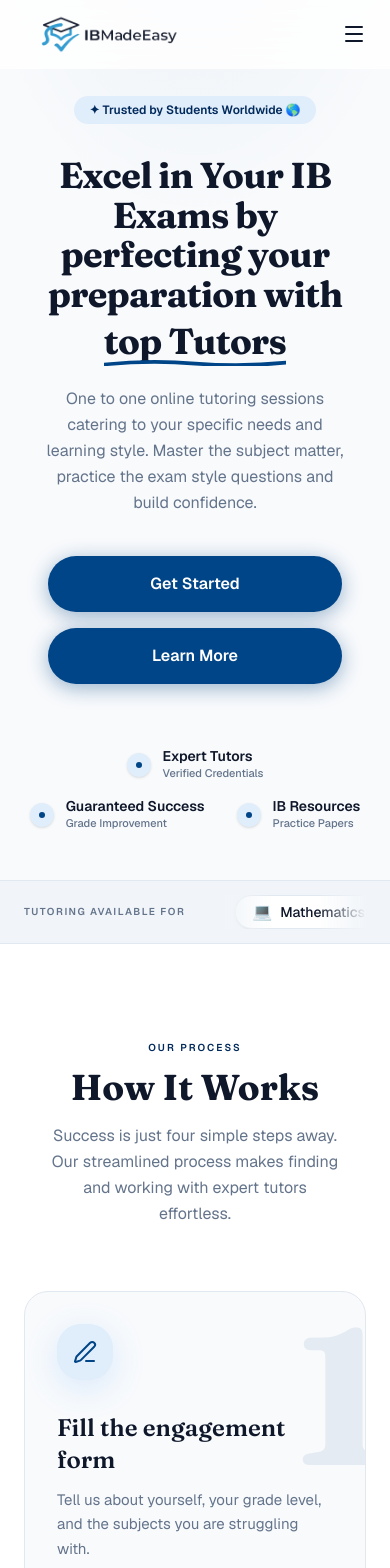
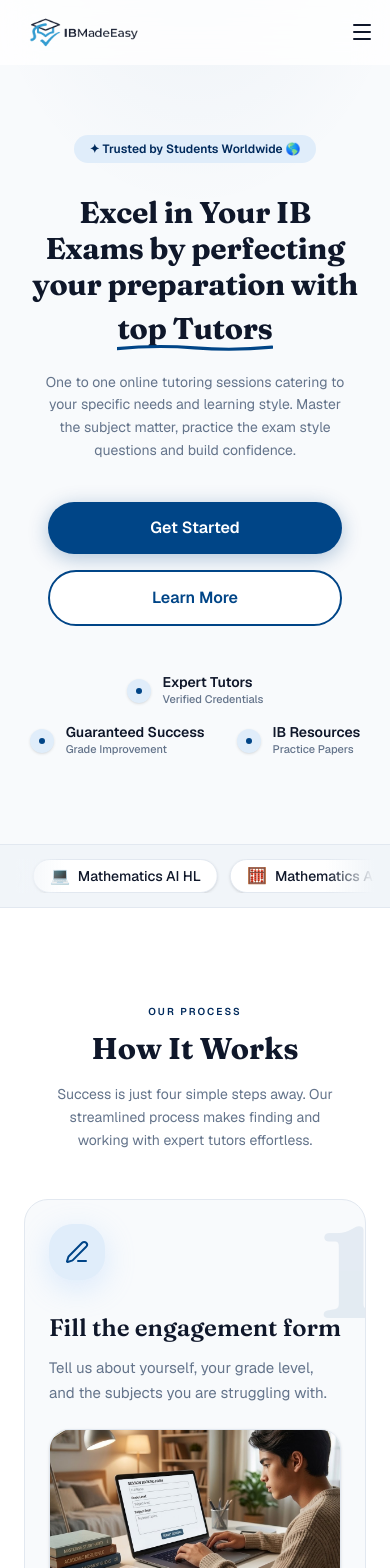
Before and after one commit to Shivamsinghmer/IBOnline, a Next.js app: page / in a window 390 px wide. Shown: the top 1568 px of the page. Built offline with nearby package versions, Linux system fonts and the light colour scheme.

Commit message:
feat: add initial UI components for site layout and key sections including Navbar, Footer, Hero, CTABanner, HowItWorks, SubjectsStrip, and Testimonials.

```diff
--- a/components/layout/Footer.tsx
+++ b/components/layout/Footer.tsx
@@ -26,21 +26,21 @@ const Footer = () => {
   ];
 
   return (
-    <footer className="bg-[var(--dark)] pt-24 pb-12 overflow-hidden">
+    <footer className="bg-[var(--dark)] pt-16 sm:pt-24 pb-12 overflow-hidden">
       <div className="container max-w-6xl mx-auto px-6">
-        <div className="grid grid-cols-1 md:grid-cols-2 lg:grid-cols-4 gap-16 mb-20">
+        <div className="grid grid-cols-1 sm:grid-cols-2 lg:grid-cols-4 gap-10 md:gap-16 mb-16 sm:mb-20">
           {/* Brand Column */}
           <div className="flex flex-col items-start lg:col-span-1">
             <Link
               href="/"
-              className="relative flex items-center h-14 w-56 transition-opacity hover:opacity-80"
+              className="relative flex items-center h-12 sm:h-14 w-48 sm:w-56 transition-opacity hover:opacity-80"
             >
               <Image
                 src="/logo.png"
                 alt="IBMadeEasy Logo"
                 width={224}
                 height={56}
-                className="h-25 w-auto object-contain brightness-0 invert"
+                className="h-20 sm:h-25 w-auto object-contain brightness-0 invert"
               />
             </Link>
             <p className="text-[#6b7280] font-body text-sm leading-relaxed max-w-xs mt-4">
--- a/components/layout/Navbar.tsx
+++ b/components/layout/Navbar.tsx
@@ -28,23 +28,25 @@ const Navbar = () => {
     <header
       className={cn(
         "fixed top-0 left-0 right-0 z-50 transition-all duration-300",
-        scrolled
-          ? "bg-white/90 backdrop-blur-xl border-b border-[var(--border)] py-3"
-          : "bg-white/80 backdrop-blur-lg border-b border-transparent py-4"
+        mobileMenuOpen
+          ? "bg-white border-b border-[var(--border)] py-3"
+          : scrolled
+            ? "bg-white/90 backdrop-blur-xl border-b border-[var(--border)] py-3"
+            : "bg-white/80 backdrop-blur-lg border-b border-transparent py-4"
       )}
     >
-      <nav className="container max-w-6xl mx-auto px-6 flex items-center justify-between">
+      <nav className="container max-w-6xl mx-auto px-4 sm:px-6 flex items-center justify-between">
         {/* Logo */}
         <Link
           href="/"
-          className="relative flex items-center h-9 w-64 transition-opacity hover:opacity-80"
+          className="relative flex items-center h-8 sm:h-9 w-48 sm:w-64 transition-opacity hover:opacity-80"
         >
           <Image
             src="/logo.png"
             alt="IBMadeEasy Logo"
             width={256}
             height={90}
-            className="h-20 w-auto object-contain"
+            className="h-16 sm:h-20 w-auto object-contain"
             priority
           />
         </Link>
--- a/components/sections/CTABanner.tsx
+++ b/components/sections/CTABanner.tsx
@@ -197,19 +197,19 @@ const CTABanner = () => {
   };
 
   return (
-    <section id="contact-form" className="relative z-10 mx-6 my-12">
-      <div className="max-w-6xl mx-auto bg-[var(--primary-light)] rounded-3xl p-12 md:p-16">
-        <div className="grid grid-cols-1 md:grid-cols-2 gap-12 items-center">
+    <section id="contact-form" className="relative z-10 mx-4 sm:mx-6 my-12 sm:my-20">
+      <div className="max-w-6xl mx-auto bg-[var(--primary-light)] rounded-3xl p-8 sm:p-12 md:p-16">
+        <div className="grid grid-cols-1 md:grid-cols-2 gap-10 md:gap-12 items-center">
 
           {/* Left Half */}
-          <div className="flex flex-col items-start">
+          <div className="flex flex-col items-start px-2 sm:px-0">
             <span className="text-[10px] uppercase tracking-[0.2em] text-[var(--primary-dark)] font-semibold mb-3">
               Start Today
             </span>
-            <h2 className="text-[44px] font-heading font-bold text-[var(--dark)] leading-tight mb-4">
+            <h2 className="text-3xl sm:text-[44px] font-heading font-bold text-[var(--dark)] leading-tight mb-4">
               Ready to Ace Your Next Exam?
             </h2>
-            <p className="text-base font-body text-[var(--dark)] opacity-70 mb-8 max-w-sm leading-relaxed">
+            <p className="text-sm sm:text-base font-body text-[var(--dark)] opacity-70 mb-8 max-w-sm leading-relaxed">
               Join hundreds of other happy students and start your journey towards academic excellence today.
             </p>
 
@@ -230,7 +230,7 @@ const CTABanner = () => {
           </div>
 
           {/* Right Half: Form Card */}
-          <div className="bg-white rounded-2xl p-7 shadow-[0_20px_60px_rgba(0,0,0,0.12)]">
+          <div className="bg-white rounded-2xl p-6 sm:p-8 shadow-[0_20px_60px_rgba(0,0,0,0.12)]">
             {!isSubmitted ? (
               <>
                 <h3 className="text-[22px] font-heading font-semibold text-[var(--foreground)] mb-6">
--- a/components/sections/Hero.tsx
+++ b/components/sections/Hero.tsx
@@ -23,10 +23,10 @@ const Hero = () => {
 
         {/* Headline */}
         <h1
-          className="text-4xl sm:text-5xl md:text-6xl lg:text-7xl font-heading font-bold text-[var(--foreground)] leading-[1.1] mb-6 tracking-tight animate-fade-up"
-          style={{ animationDelay: "100ms", letterSpacing: "-0.02em" }}
+          className="text-3xl sm:text-5xl md:text-6xl lg:text-7xl font-heading font-bold text-[var(--foreground)] leading-[1.2] sm:leading-[1.1] mb-6 tracking-tight animate-fade-up px-2"
+          style={{ animationDelay: "100ms", letterSpacing: "-0.01em" }}
         >
-          Excel in Your IB Exams by perfecting your preparation with<br />
+          Excel in Your IB Exams by perfecting your preparation with<br className="hidden sm:block" />
           <span className="relative inline-block mt-2">
             <em className="italic not-italic font-bold font-heading text-[var(--foreground)]">top Tutors</em>
             <svg viewBox="0 0 200 8" className="absolute -bottom-1 left-0 w-full text-[var(--primary)] pointer-events-none" preserveAspectRatio="none">
@@ -43,7 +43,7 @@ const Hero = () => {
 
         {/* Subheadline */}
         <p
-          className="text-base md:text-lg font-body text-[var(--muted)] max-w-xl mb-10 leading-relaxed animate-fade-up px-4"
+          className="text-sm md:text-lg font-body text-[var(--muted)] max-w-xl mb-10 leading-relaxed animate-fade-up px-4"
           style={{ animationDelay: "200ms" }}
         >
           One to one online tutoring sessions catering to your specific needs and learning style.
@@ -52,16 +52,16 @@ const Hero = () => {
 
         {/* CTAs */}
         <div
-          className="flex flex-col sm:flex-row items-center justify-center gap-4 mb-16 w-full animate-fade-up px-6"
+          className="flex flex-col sm:flex-row items-center justify-center gap-4 mb-12 w-full max-w-sm sm:max-w-none animate-fade-up px-6"
           style={{ animationDelay: "300ms" }}
         >
           <Link href="#contact-form" className="w-full sm:w-auto">
-            <button className="w-full sm:w-auto bg-[var(--primary)] text-white rounded-full px-10 py-4 font-semibold text-base hover:bg-[var(--primary-dark)] transition-all duration-200 shadow-[0_4px_20px_rgba(0,69,135,0.4)] flex items-center justify-center gap-2">
+            <button className="w-full sm:w-auto bg-[var(--primary)] text-white rounded-full px-8 py-3.5 font-semibold text-base hover:bg-[var(--primary-dark)] transition-all duration-200 shadow-[0_4px_20px_rgba(0,69,135,0.3)] flex items-center justify-center gap-2">
               Get Started
             </button>
           </Link>
           <Link href="#how-it-works" className="w-full sm:w-auto">
-            <button className="w-full sm:w-auto bg-[var(--primary)] text-white rounded-full px-10 py-4 font-semibold text-base hover:bg-[var(--primary-dark)] transition-all duration-200 shadow-[0_4px_20px_rgba(0,69,135,0.4)] flex items-center justify-center gap-2">
+            <button className="w-full sm:w-auto bg-white text-[var(--primary)] border-2 border-[var(--primary)] rounded-full px-8 py-3.5 font-semibold text-base hover:bg-[var(--primary-light)] transition-all duration-200 flex items-center justify-center gap-2">
               Learn More
             </button>
           </Link>
--- a/components/sections/HowItWorks.tsx
+++ b/components/sections/HowItWorks.tsx
@@ -36,12 +36,12 @@ const HowItWorks = () => {
   return (
     <section id="how-it-works" className="py-24 bg-white overflow-hidden">
       <div className="container max-w-6xl mx-auto px-6">
-        <div className="flex flex-col items-center text-center mb-16 px-6">
+        <div className="flex flex-col items-center text-center mb-12 sm:mb-16 px-4">
           <span className="text-[10px] uppercase tracking-[0.2em] text-[var(--primary-dark)] font-semibold mb-3">
             Our Process
           </span>
-          <h2 className="text-4xl md:text-5xl font-heading font-bold text-[var(--foreground)] mb-4">How It Works</h2>
-          <p className="text-base font-body text-[var(--muted)] max-w-md mx-auto leading-relaxed">
+          <h2 className="text-3xl sm:text-4xl md:text-5xl font-heading font-bold text-[var(--foreground)] mb-4 px-2">How It Works</h2>
+          <p className="text-sm sm:text-base font-body text-[var(--muted)] max-w-md mx-auto leading-relaxed px-4">
             Success is just four simple steps away. Our streamlined process
             makes finding and working with expert tutors effortless.
           </p>
@@ -51,10 +51,10 @@ const HowItWorks = () => {
           {steps.map((step) => (
             <div
               key={step.number}
-              className="bg-[var(--background)] rounded-2xl p-8 border border-[var(--border)] hover:border-[var(--primary)] hover:shadow-[0_8px_30px_rgba(0,69,135,0.15)] transition-all duration-300 relative overflow-hidden group"
+              className="bg-[var(--background)] rounded-2xl p-6 sm:p-8 border border-[var(--border)] hover:border-[var(--primary)] hover:shadow-[0_8px_30px_rgba(0,69,135,0.15)] transition-all duration-300 relative overflow-hidden group"
             >
               {/* Step number Watermark */}
-              <span className="absolute -top-10 -right-6 font-heading text-[12rem] font-bold text-[var(--primary)] opacity-[0.08] select-none pointer-events-none group-hover:opacity-15 transition-all duration-500">
+              <span className="absolute -top-6 sm:-top-10 -right-4 sm:-right-6 font-heading text-[8rem] sm:text-[12rem] font-bold text-[var(--primary)] opacity-[0.08] select-none pointer-events-none group-hover:opacity-15 transition-all duration-500">
                 {step.number}
               </span>
 
--- a/components/sections/SubjectsStrip.tsx
+++ b/components/sections/SubjectsStrip.tsx
@@ -9,8 +9,8 @@ const SubjectsStrip = () => {
 
   return (
     <section id="subjects" className="py-3 bg-[var(--surface-2)] border-y border-[var(--border)] overflow-hidden flex items-center h-16">
-      <div className="container max-w-6xl mx-auto px-6 flex items-center gap-6 relative z-10">
-        <label className="shrink-0 text-[10px] uppercase tracking-[0.15em] text-[var(--muted)] font-semibold whitespace-nowrap bg-[var(--surface-2)] pr-4 z-20">
+      <div className="container max-w-6xl mx-auto px-4 sm:px-6 flex items-center gap-6 relative z-10">
+        <label className="hidden sm:block shrink-0 text-[10px] uppercase tracking-[0.15em] text-[var(--muted)] font-semibold whitespace-nowrap bg-[var(--surface-2)] pr-4 z-20">
           Tutoring Available For
         </label>
 
--- a/components/sections/Testimonials.tsx
+++ b/components/sections/Testimonials.tsx
@@ -107,14 +107,14 @@ const Testimonials = () => {
   };
 
   return (
-    <section id="testimonials" className="py-24 bg-[var(--surface-2)] overflow-hidden">
-      <div className="container max-w-6xl mx-auto px-6">
-        <div className="flex flex-col md:flex-row md:items-end justify-between mb-12 gap-6">
+    <section id="testimonials" className="py-16 sm:py-24 bg-[var(--surface-2)] overflow-hidden">
+      <div className="container max-w-6xl mx-auto px-4 sm:px-6">
+        <div className="flex flex-col md:flex-row md:items-end justify-between mb-8 sm:mb-12 gap-6">
           <div className="max-w-2xl">
-            <h2 className="text-4xl md:text-5xl font-heading font-bold text-[var(--foreground)] mb-6 tracking-tight leading-tight">
+            <h2 className="text-3xl sm:text-4xl md:text-5xl font-heading font-bold text-[var(--foreground)] mb-4 sm:mb-6 tracking-tight leading-tight px-2">
               Success Stories
             </h2>
-            <p className="text-base font-body text-[var(--muted)] leading-relaxed max-w-xl">
+            <p className="text-sm sm:text-base font-body text-[var(--muted)] leading-relaxed max-w-xl px-2">
               From moving up 2 grades to smashing the IAs, hear how our specialized tutors changed everything.
             </p>
           </div>
@@ -159,7 +159,7 @@ const Testimonials = () => {
                 key={`${testimonial.id}-${idx}`}
                 className="min-w-full md:min-w-[calc(50%-12px)] lg:min-w-[calc(33.333%-16px)] h-full"
               >
-                <div className="bg-white rounded-2xl p-8 border border-[var(--border)] hover:shadow-xl hover:border-[var(--primary)] transition-all duration-500 h-full flex flex-col items-start group select-none">
+                <div className="bg-white rounded-2xl p-6 sm:p-8 border border-[var(--border)] hover:shadow-xl hover:border-[var(--primary)] transition-all duration-500 h-full flex flex-col items-start group select-none">
                   {/* Star Rating */}
                   <div className="flex items-center gap-1 mb-6">
                     {[...Array(5)].map((_, i) => (
```
